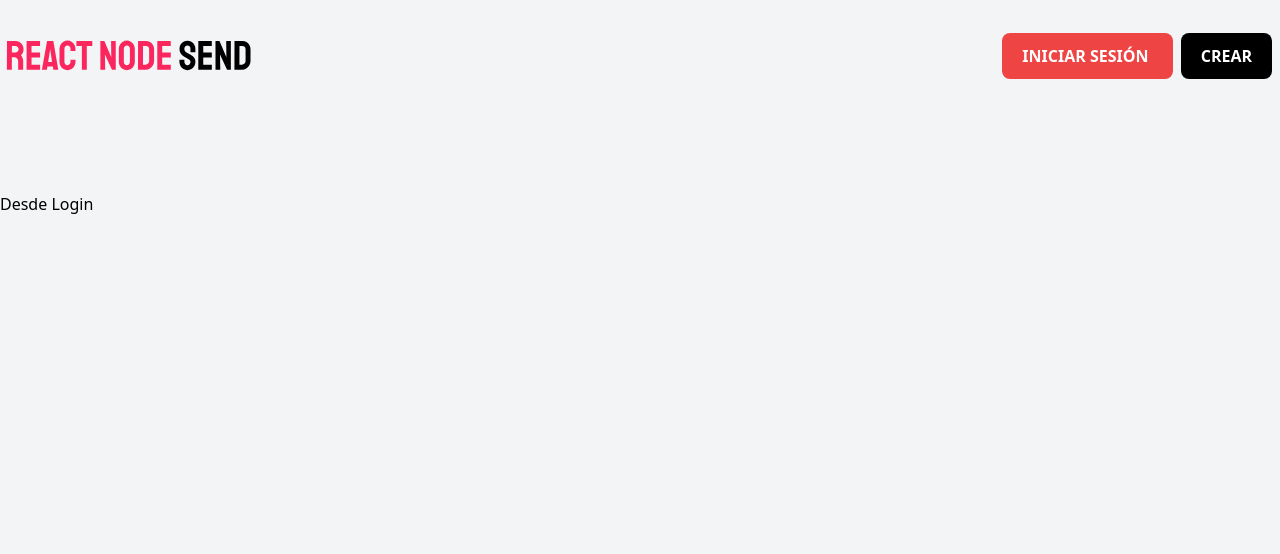
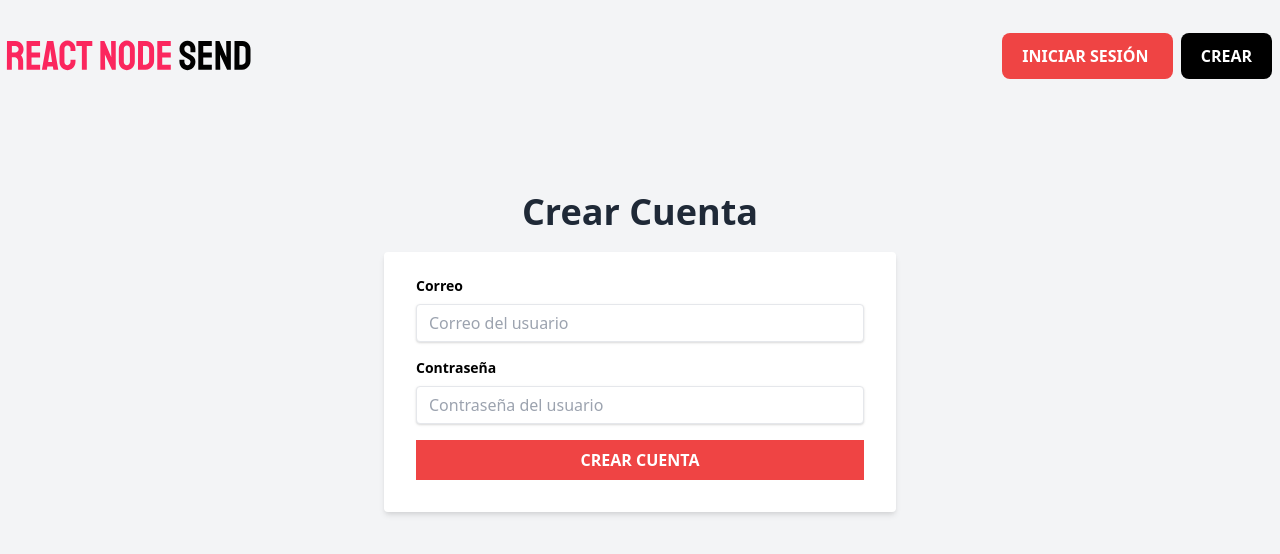
Before and after one commit to RayniNE/NodeSend-Cliente, a Next.js app: page /login in a window 1280 px wide. Shown: the top 554 px of the page. Built offline with nearby package versions, Linux system fonts and the light colour scheme.

Commit message:
Se ha añadido el Context al proyecto

```diff
--- /dev/null
+++ b/context/auth/authContext.js
@@ -0,0 +1,5 @@
+import { createContext } from 'react';
+
+const authContext = createContext();
+
+export default authContext;
--- /dev/null
+++ b/context/auth/authState.js
@@ -0,0 +1,22 @@
+import React from 'react';
+import authContext from './authContext';
+
+const AuthState = ({children}) => {
+
+    const hola = () => {
+        console.log("Hola");
+    }
+
+    return (
+        <authContext.Provider
+            value={{
+                hola
+            }}
+        >
+
+           {children}
+        </authContext.Provider>
+     );
+}
+
+export default AuthState;
--- a/pages/_app.js
+++ b/pages/_app.js
@@ -1,7 +1,13 @@
-import '../styles/globals.css'
+import AuthState from '../context/auth/authState';
+
 
 function MyApp({ Component, pageProps }) {
-  return <Component {...pageProps} />
+  return (
+    <AuthState>
+        <Component {...pageProps} />
+    </AuthState>
+
+  )
 }
 
 export default MyApp
--- a/pages/login.js
+++ b/pages/login.js
@@ -1,12 +1,102 @@
 import React from 'react';
 import Layout from '../components/Layout';
+import { useFormik } from 'formik';
+import * as Yup from 'yup';
 
 const Login = () => {
+
+  const formik = useFormik({
+
+      initialValues: {
+          nombre: '',
+          correo: '',
+          contraseña: ''
+      },
+      validationSchema: Yup.object({
+          correo: Yup.string()
+                      .email('El email no es valido')
+                      .required('El email es obligatorio'),
+          contraseña: Yup.string()
+                          .required('La contraseña es obligatoria')
+      }),
+      onSubmit: (valores) => {
+          console.log(valores)
+      }
+
+});
+
+
 
   return (
 
     <Layout>
-          <h1> Desde Login </h1>
+          <div className="md:w-4/5 xl:w-3/5 mx-auto mb-32">
+                <h2 className="text-4xl font-sans font-bold text-gray-800 text-center my-4"> Crear Cuenta </h2>
+
+                <div className="flex justify-center mt-5">
+                    <div className="w-full max-w-lg">
+                        <form
+                            className="bg-white rounded shadow-md px-8 pt-6 pb-8 mb-4"
+                            onSubmit={formik.handleSubmit}
+                        >
+
+                            {formik.touched.correo && formik.errors.correo ? (
+
+                                <div className="my-2 bg-gray-200 border-l-4 border-red-500 text-red-700 p-4">
+                                    <p className="font-bold"> Error </p>
+                                    <p> {formik.errors.correo} </p>
+                                </div>
+
+                            ) : null}
+
+                            <div className="mb-4">
+                                <label
+                                    htmlFor="correo"
+                                    className="block text-black text-sm font-bold mb-2"> Correo </label>
+
+                                <input
+                                    type="email"
+                                    id="correo"
+                                    placeholder="Correo del usuario"
+                                    className="shadow appearance-none border rounded w-full py-2 px-3 text-gray-700 leading-tight focus:outline-none focus:shadow-outline"
+                                    value={formik.values.correo}
+                                    onChange={formik.handleChange}
+                                    onBlur={formik.handleBlur}/>
+                            </div>
+
+                            {formik.touched.contraseña && formik.errors.contraseña ? (
+
+                                <div className="my-2 bg-gray-200 border-l-4 border-red-500 text-red-700 p-4">
+                                    <p className="font-bold"> Error </p>
+                                    <p> {formik.errors.contraseña} </p>
+                                </div>
+
+                            ) : null}
+
+                            <div className="mb-4">
+                                <label
+                                    htmlFor="contraseña"
+                                    className="block text-black text-sm font-bold mb-2"> Contraseña </label>
+
+                                <input
+                                    type="password"
+                                    id="contraseña"
+                                    placeholder="Contraseña del usuario"
+                                    className="shadow appearance-none border rounded w-full py-2 px-3 text-gray-700 leading-tight focus:outline-none focus:shadow-outline"
+                                    value={formik.values.contraseña}
+                                    onChange={formik.handleChange}
+                                    onBlur={formik.handleBlur}/>
+                            </div>
+
+                            <input
+                                type="submit"
+                                className="bg-red-500 hover:bg-gray-900 w-full p-2 text-white uppercase font-bold"
+                                value="Crear cuenta"/>
+
+                        </form>
+                    </div>
+                </div>
+            </div>
     </Layout>
 
    );
```
Also changed, not shown: context/auth/authReducer.js (added).
